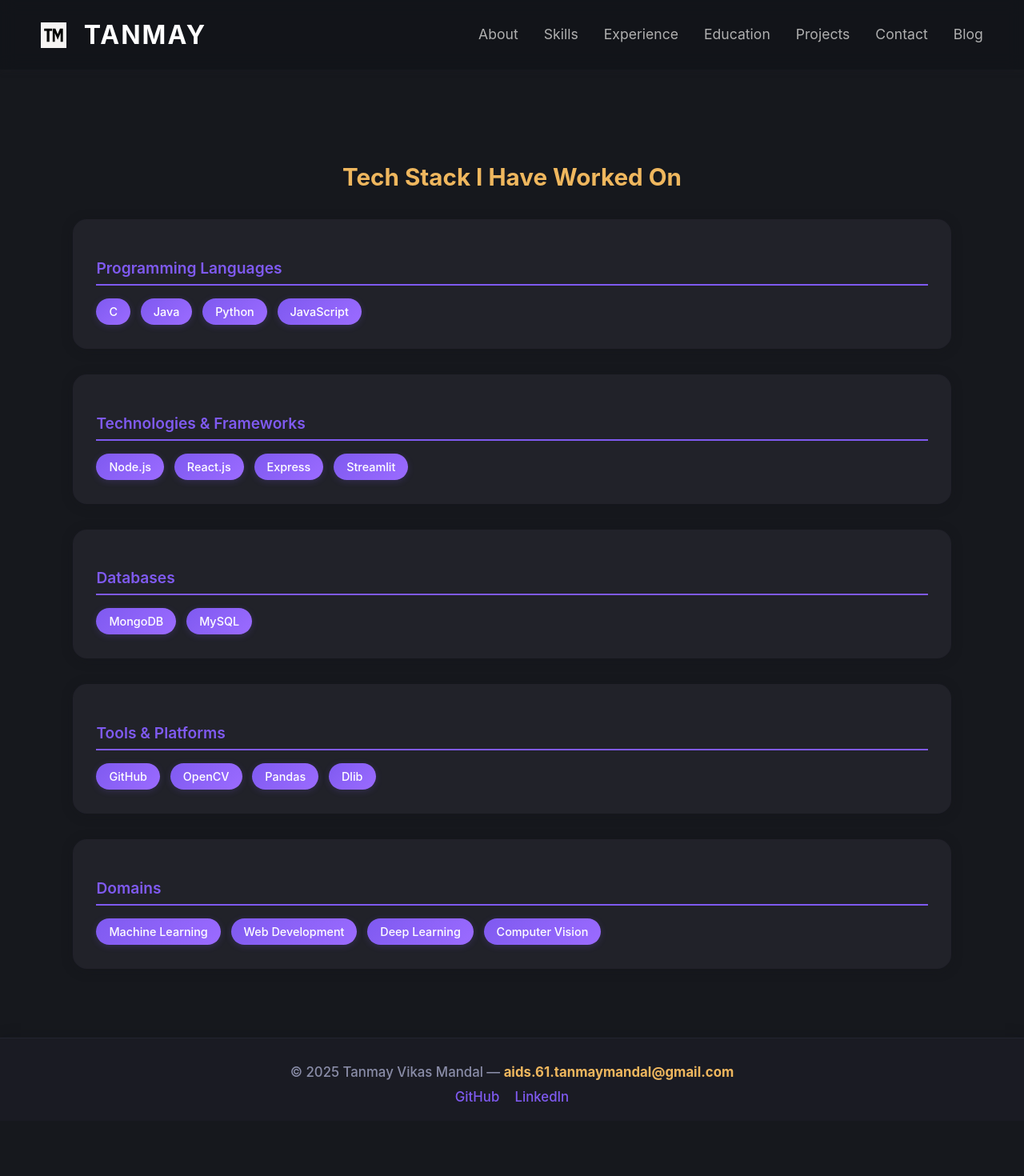
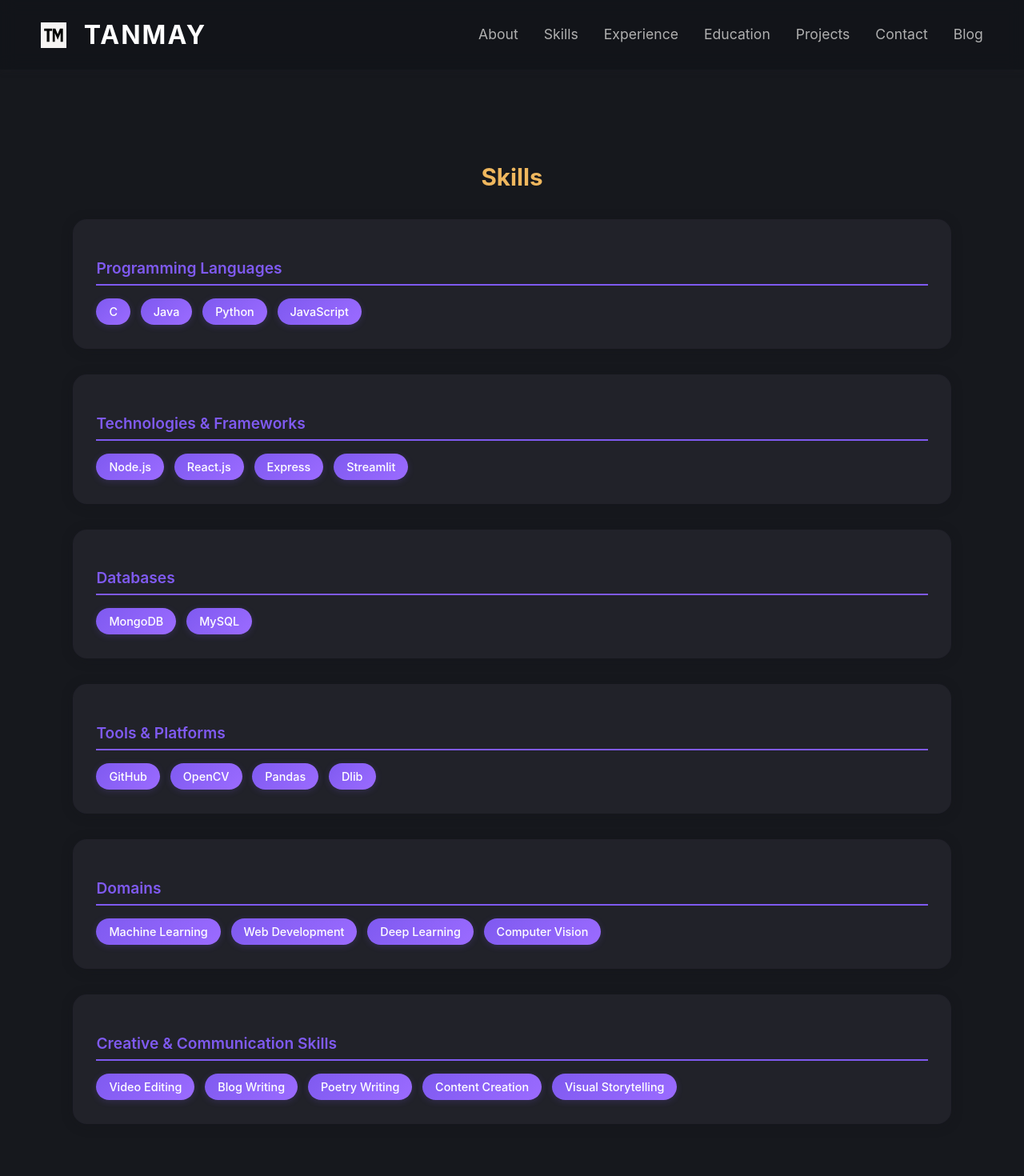
Before and after one commit to tm7218921/Portfolio1, a React (Create React App) app: page /skills in a window 1280 px wide. Shown: the top 1470 px of the page at 80% size. Before the commit the page ends 1401 px from the top, so only its background shows below. Built offline with nearby package versions, Linux system fonts and the light colour scheme.

Commit message:
Update Skills.jsx

```diff
--- a/src/pages/Skills.jsx
+++ b/src/pages/Skills.jsx
@@ -20,14 +20,29 @@ const skillCategories = [
   },
   {
     category: "Domains",
-    skills: ["Machine Learning", "Web Development", "Deep Learning", "Computer Vision"]
+    skills: [
+      "Machine Learning",
+      "Web Development",
+      "Deep Learning",
+      "Computer Vision"
+    ]
+  },
+  {
+    category: "Creative & Communication Skills",
+    skills: [
+      "Video Editing",
+      "Blog Writing",
+      "Poetry Writing",
+      "Content Creation",
+      "Visual Storytelling"
+    ]
   }
 ];
 
 export default function Skills() {
   return (
     <section id="skills" className="skills fade-in">
-      <h2>Tech Stack I Have Worked On</h2>
+      <h2>Skills</h2>
       <div className="skills__container">
         {skillCategories.map((category, index) => (
           <div key={index} className="skills__category">
```
